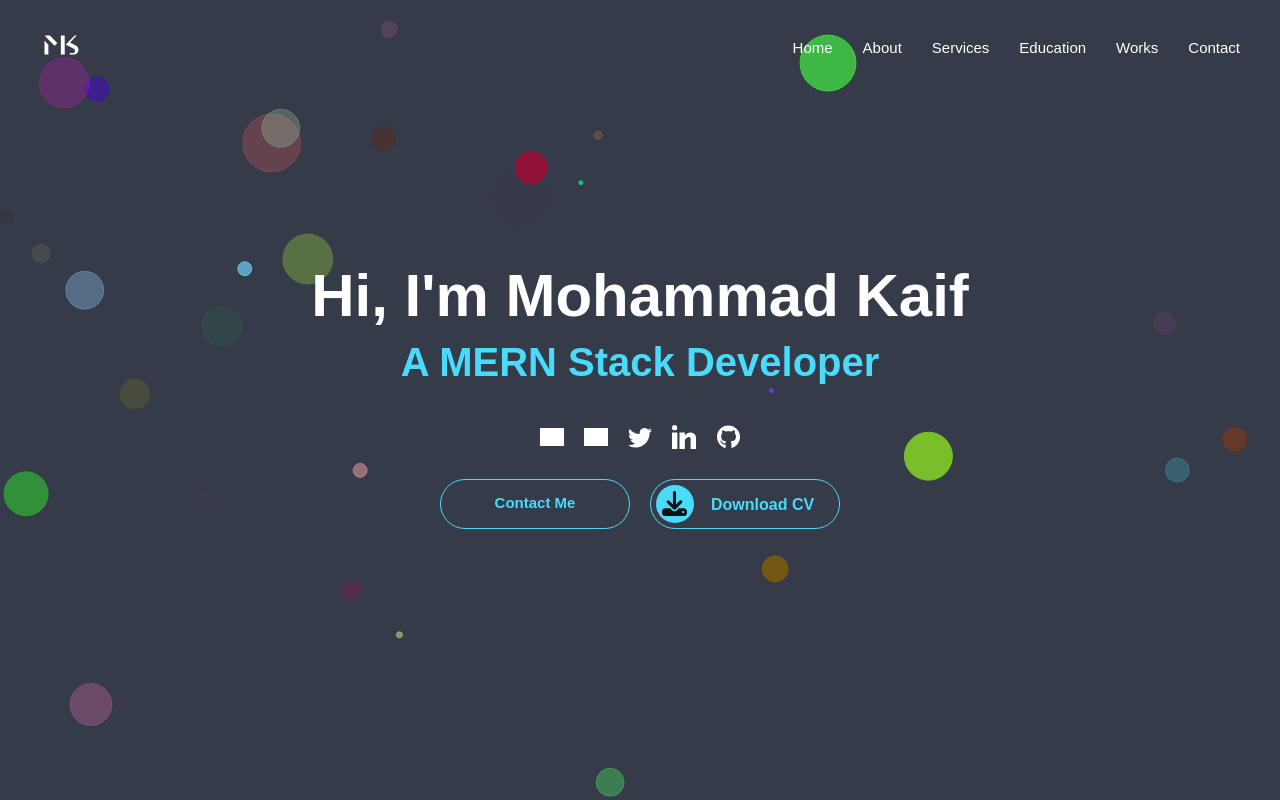
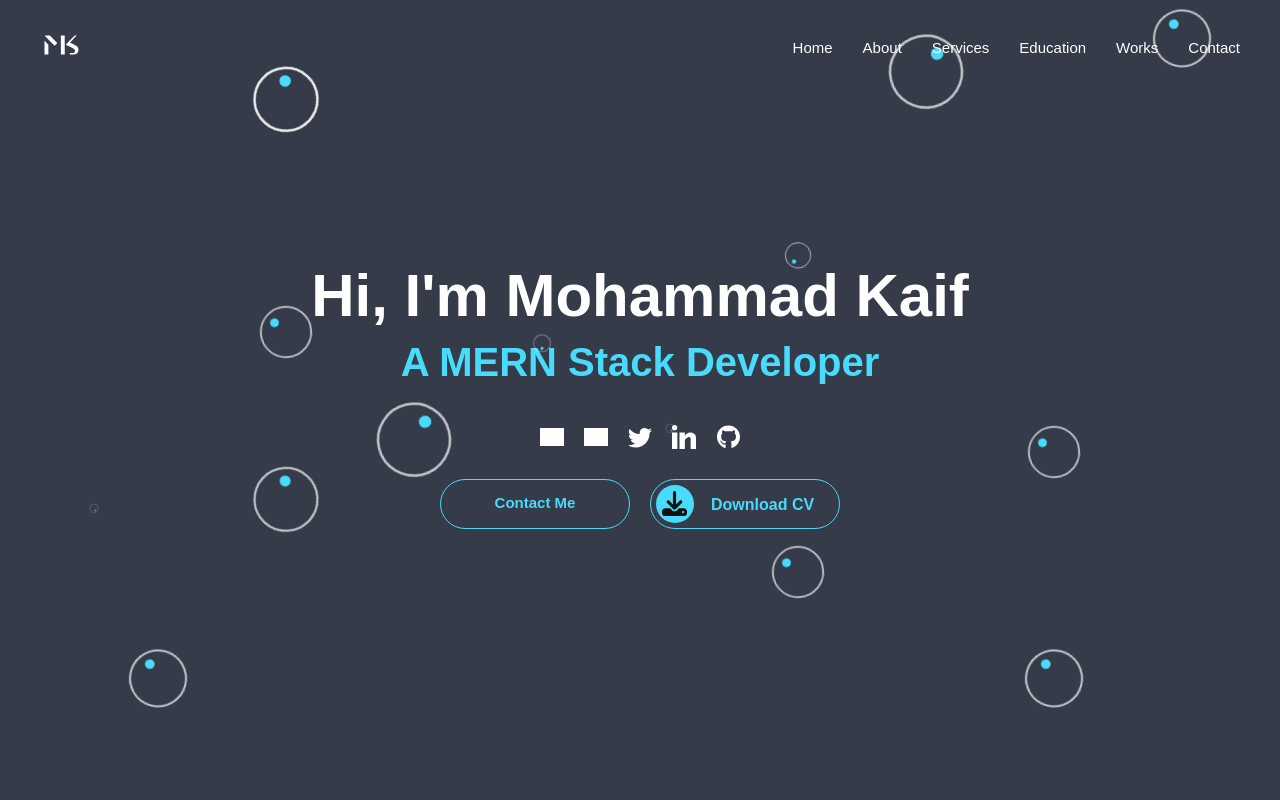
Before and after one commit to mksaiyed/portfolio-website, a Next.js app: page / in a window 1280 px wide. Shown: the top 800 px of the page. Built offline with nearby package versions, Linux system fonts and the light colour scheme; grey boxes are pictures that could not be loaded.

Commit message:
FIX | landing page bubbles

```diff
--- a/components/App.js
+++ b/components/App.js
@@ -10,6 +10,7 @@ import MetaTags from "./MetaTags";
 import ServiceSection from "./ServiceSection";
 import WorkSection from "./WorkSection";
 import BackgroundCanvas from "./BackgroundCanvas";
+import BackgroundBubbles from "./BackgroundBubbles";
 
 const App = () => {
     const [isSticky, setIsSticky] = useState(false);
@@ -43,7 +44,8 @@ const App = () => {
         <>
             {!isLoading ? (
                 <>
-                    <BackgroundCanvas />
+                    {/* <BackgroundCanvas /> */}
+                    <BackgroundBubbles />
                     <MetaTags />
                     <Header isSticky={isSticky} />
                     <HomeSection />
--- /dev/null
+++ b/components/BackgroundBubbles.js
@@ -0,0 +1,25 @@
+import React from "react";
+import { BgCircle } from "./CommonStyledComp";
+
+const BUBBLES_SIZE = {
+    web: 15,
+    mobile: 7,
+};
+
+const BackgroundBubbles = () => {
+    return (
+        <>
+            {new Array(
+                window.innerWidth > 600 ? BUBBLES_SIZE.web : BUBBLES_SIZE.mobile
+            )
+                .fill("")
+                .map((item, index) => (
+                    <BgCircle key={index} varient={index % 15}>
+                        <span></span>
+                    </BgCircle>
+                ))}
+        </>
+    );
+};
+
+export default BackgroundBubbles;
--- a/components/CommonStyledComp.js
+++ b/components/CommonStyledComp.js
@@ -16,6 +16,131 @@ export const Container = styled.div`
     }
     @media screen and (max-width: 600px) {
         padding: 0 20px;
+    }
+`;
+
+export const BgCircle = styled.div`
+    height: 60px;
+    width: 60px;
+    border: 2px solid rgba(255, 255, 255, 0.7);
+    border-radius: 50px;
+    position: absolute;
+    top: 10%;
+    left: 10%;
+    animation: 4s linear infinite;
+
+    span {
+        height: 10px;
+        width: 10px;
+        border-radius: 50px;
+        background: ${PRIMARY_COLOR};
+        position: absolute;
+        top: 20%;
+        right: 20%;
+    }
+
+    ${({ varient }) => {
+        switch (varient) {
+            case 0:
+                return css`
+                    top: 20%;
+                    left: 20%;
+                    animation: animate 8s linear infinite;
+                `;
+            case 1:
+                return css`
+                    top: 60%;
+                    left: 80%;
+                    animation: animate 10s linear infinite;
+                `;
+            case 2:
+                return css`
+                    top: 40%;
+                    left: 40%;
+                    animation: animate 3s linear infinite;
+                `;
+            case 3:
+                return css`
+                    top: 66%;
+                    left: 30%;
+                    animation: animate 7s linear infinite;
+                `;
+            case 4:
+                return css`
+                    top: 90%;
+                    left: 10%;
+                    animation: animate 9s linear infinite;
+                `;
+            case 5:
+                return css`
+                    top: 30%;
+                    left: 60%;
+                    animation: animate 5s linear infinite;
+                `;
+            case 6:
+                return css`
+                    top: 70%;
+                    left: 20%;
+                    animation: animate 8s linear infinite;
+                `;
+            case 7:
+                return css`
+                    top: 75%;
+                    left: 60%;
+                    animation: animate 10s linear infinite;
+                `;
+            case 8:
+                return css`
+                    top: 50%;
+                    left: 50%;
+                    animation: animate 6s linear infinite;
+                `;
+            case 9:
+                return css`
+                    top: 45%;
+                    left: 20%;
+                    animation: animate 10s linear infinite;
+                `;
+            case 10:
+                return css`
+                    top: 10%;
+                    left: 90%;
+                    animation: animate 9s linear infinite;
+                `;
+            case 11:
+                return css`
+                    top: 20%;
+                    left: 70%;
+                    animation: animate 7s linear infinite;
+                `;
+            case 12:
+                return css`
+                    top: 20%;
+                    left: 20%;
+                    animation: animate 8s linear infinite;
+                `;
+            case 13:
+                return css`
+                    top: 60%;
+                    left: 5%;
+                    animation: animate 6s linear infinite;
+                `;
+            case 14:
+                return css`
+                    top: 90%;
+                    left: 80%;
+                    animation: animate 9s linear infinite;
+                `;
+        }
+    }}
+
+    @keyframes animate {
+        0% {
+            transform: scale(0) translateY(0) rotate(70deg);
+        }
+        100% {
+            transform: scale(1.3) translateY(-100px) rotate(360deg);
+        }
     }
 `;
 
@@ -113,8 +238,8 @@ export const StyledHomeSection = styled(CommonSection)`
     height: 100vh;
     min-height: 500px;
 
-    background-color: transparent;
-    /* background-color: ${DARK_BG_COLOR}; */
+    // background-color: transparent;
+    background-color: ${DARK_BG_COLOR};
     /* background: url("/assets/bg.jpg") no-repeat center;
     background-size: cover;
     background-attachment: fixed; */
```
